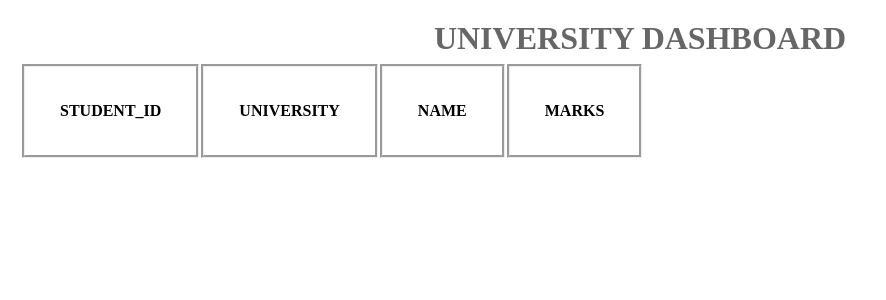
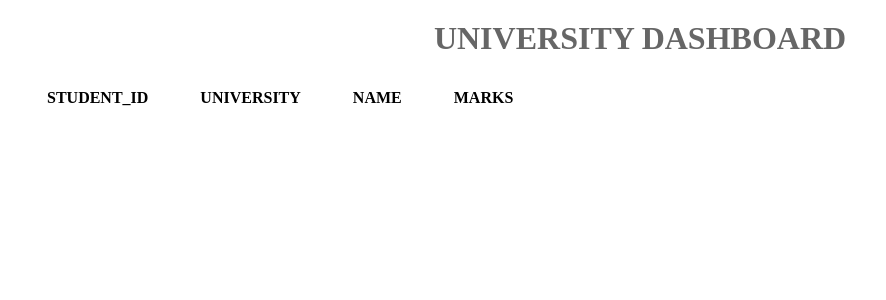
Before and after one commit to Owzaa/Registree-Assessment, a Django app: page / in a window 1280 px wide. Shown: the part 39-339 px from the top of the page, without its empty margins (0-886 px from the left). Run offline with Django 4.2, Linux system fonts and the light colour scheme; lists and menus that the app fills with data are empty.

Commit message:
commit on master

```diff
--- a/universityWeb/universityDashboard/static/css/university_Style.css
+++ b/universityWeb/universityDashboard/static/css/university_Style.css
@@ -1,5 +1,5 @@
 *{
-    padding-left: 15px 15px;
+    padding-left: 0px 15px;
     margin:5px;
 }
 
@@ -25,5 +25,5 @@ ul>li{
 /* UniversityHeader*/
 .textHeader{display: flex;padding-top:15px;justify-content: center;color:#666;text-transform: uppercase;}
 
-table > .table{display: flex;padding:5px 5px}
-th{padding: 35px;text-transform: uppercase;border-style: groove;}
+table > .table{display: flex;padding:5px 5px;justify-content: center;}
+th{padding:25px;padding-left: 55px 55px;text-transform: uppercase;border-style:none;}
```
